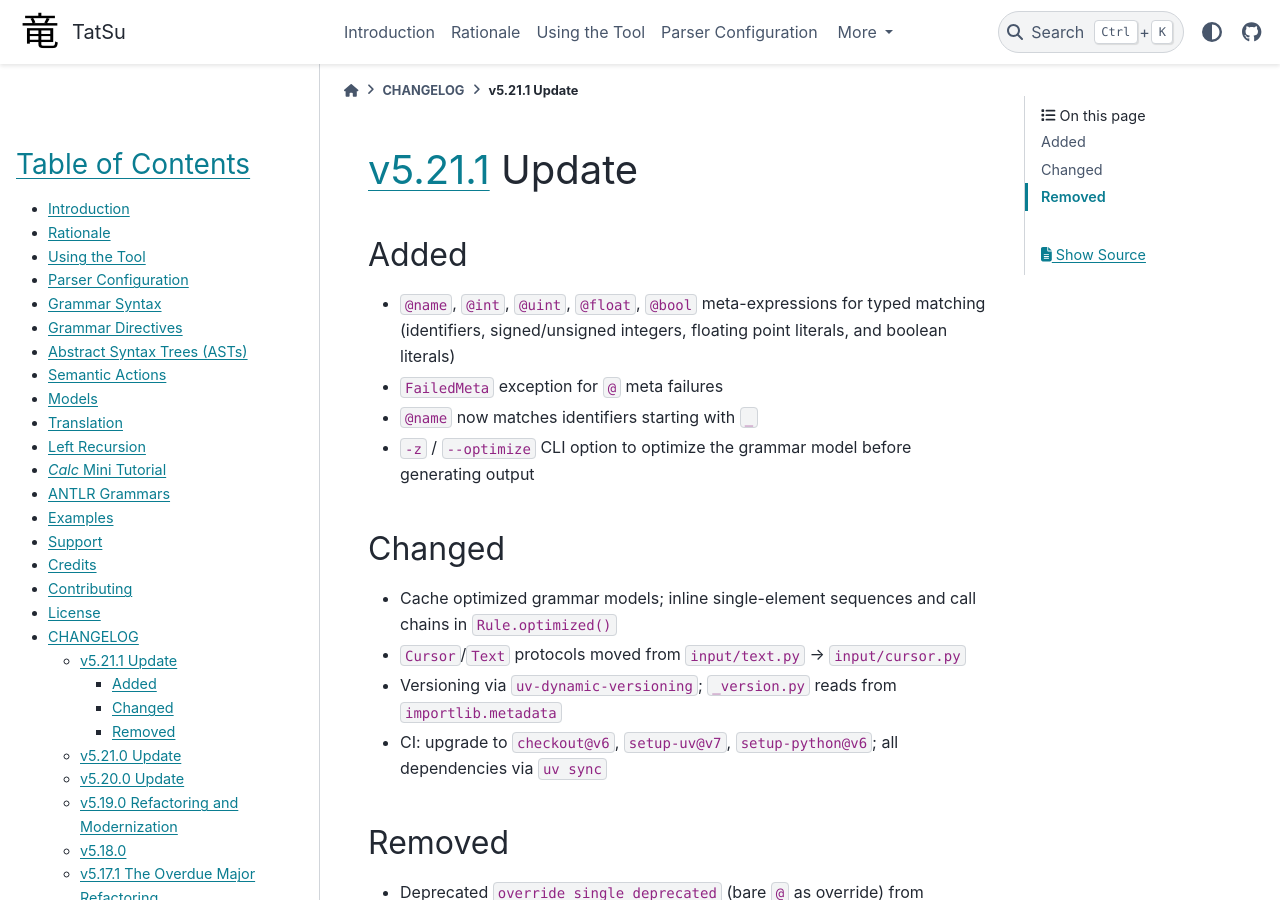
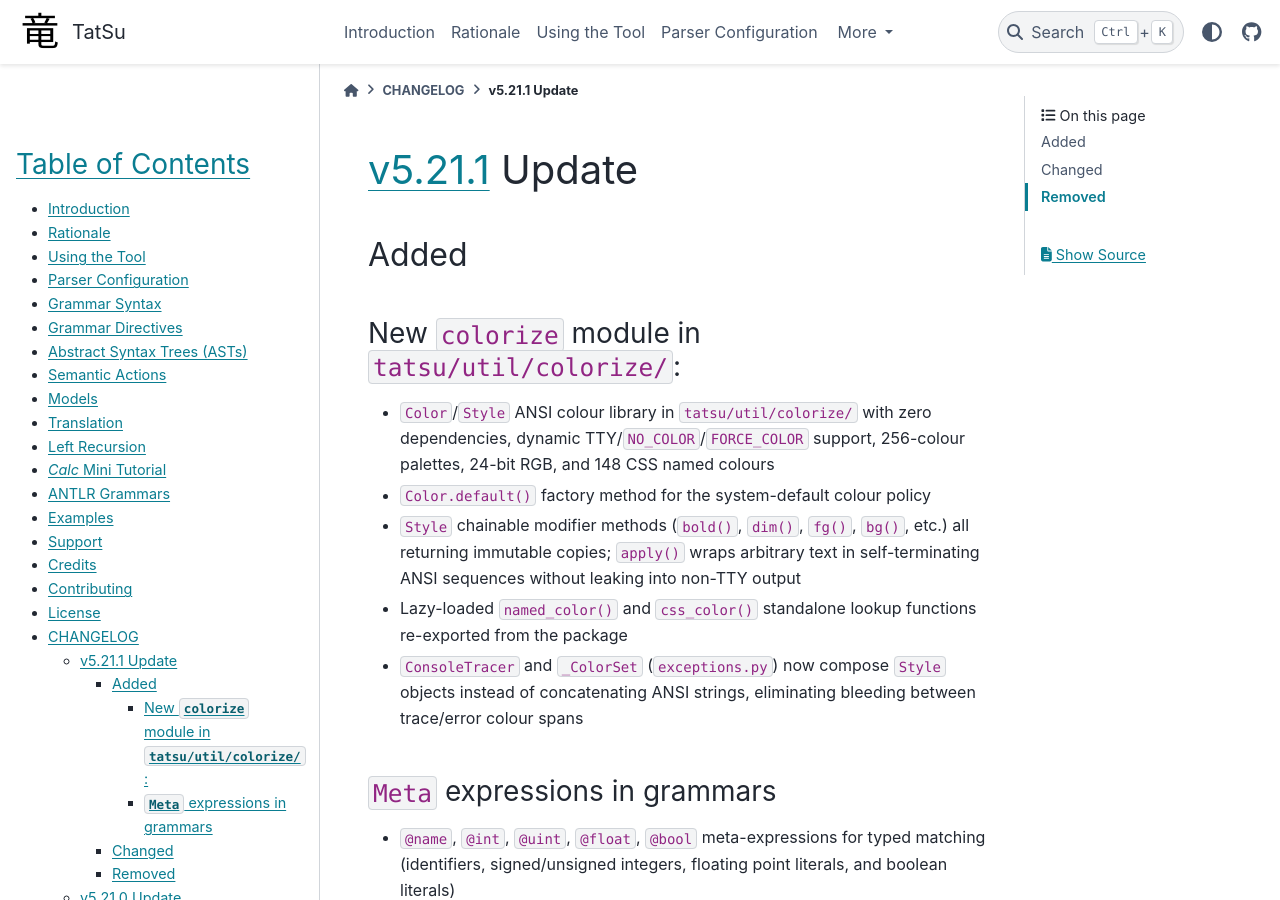
Before and after one commit to neogeny/TatSu, a Sphinx documentation site: the page built from docs/changelog/CHANGELOG_v5.21.1.md, in a window 1280 px wide and 900 px high. Built offline with Sphinx 7.4.7 and the PyData theme 0.15.4, drawn with Linux system fonts in a browser that asks for light colours; pages that are not in the unit, such as notebooks, are missing from menus.

Commit message:
[changelog] document the colorize sub-library

```diff
--- a/docs/changelog/CHANGELOG_v5.21.1.md
+++ b/docs/changelog/CHANGELOG_v5.21.1.md
@@ -10,9 +10,18 @@ SPDX-License-Identifier: BSD-4-Clause
 
 ## Added
 
+### New `colorize` module in `tatsu/util/colorize/`:
+
+- `Color`/`Style` ANSI colour library in `tatsu/util/colorize/` with zero dependencies, dynamic TTY/`NO_COLOR`/`FORCE_COLOR` support, 256-colour palettes, 24-bit RGB, and 148 CSS named colours
+- `Color.default()` factory method for the system-default colour policy
+- `Style` chainable modifier methods (`bold()`, `dim()`, `fg()`, `bg()`, etc.) all returning immutable copies; `apply()` wraps arbitrary text in self-terminating ANSI sequences without leaking into non-TTY output
+- Lazy-loaded `named_color()` and `css_color()` standalone lookup functions re-exported from the package
+- `ConsoleTracer` and `_ColorSet` (`exceptions.py`) now compose `Style` objects instead of concatenating ANSI strings, eliminating bleeding between trace/error colour spans
+
+### `Meta` expressions in grammars
+
 - `@name`, `@int`, `@uint`, `@float`, `@bool` meta-expressions for typed matching (identifiers, signed/unsigned integers, floating point literals, and boolean literals)
 - `FailedMeta` exception for `@` meta failures
-- `@name` now matches identifiers starting with `_`
 - `-z` / `--optimize` CLI option to optimize the grammar model before generating output
 
 ## Changed
```
